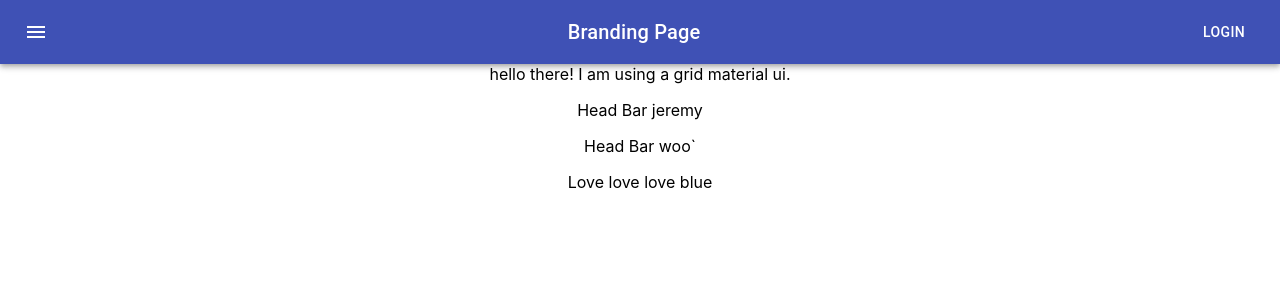
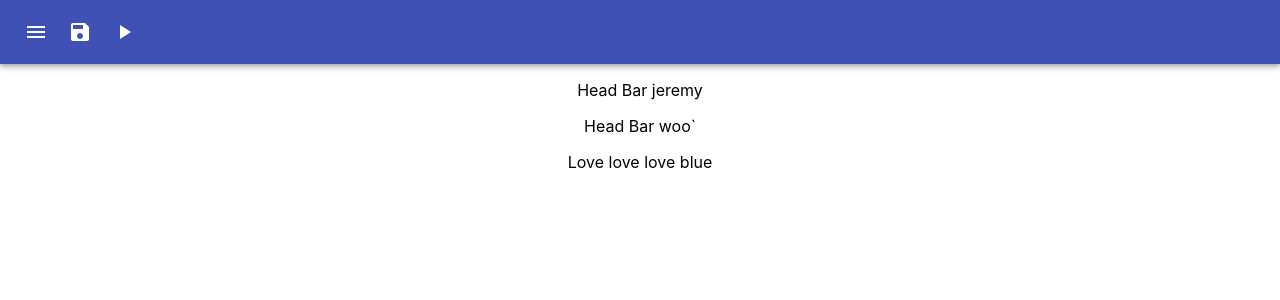
Before and after one commit to appcoreopc/rValtioTrader, a React (Create React App) app in the folder trader/: page / in a window 1280 px wide. Shown: the top 300 px of the page. Built offline with nearby package versions, Linux system fonts and the light colour scheme.

Commit message:
added custom button

```diff
--- a/trader/src/components/mainpage.tsx
+++ b/trader/src/components/mainpage.tsx
@@ -26,7 +26,6 @@ export const MainPage = (props:any) => {
         <NavigationBar />
         <Grid container spacing={3}>
           <Grid item xs={12}>
-              hello there! I am using a grid material ui.
               <Page />
           </Grid>
         </Grid>
--- a/trader/src/components/trader/navigationBar.tsx
+++ b/trader/src/components/trader/navigationBar.tsx
@@ -2,13 +2,11 @@
 import { createStyles, makeStyles, Theme } from '@material-ui/core/styles';
 import AppBar from '@material-ui/core/AppBar';
 import Toolbar from '@material-ui/core/Toolbar';
-import Typography from '@material-ui/core/Typography';
-import Button from '@material-ui/core/Button';
 import IconButton from '@material-ui/core/IconButton';
 import MenuIcon from '@material-ui/icons/Menu';
 import React, { Suspense, lazy } from 'react';
-
-//const Button = lazy(() => import('@material-ui/core/Button'));
+import SaveIcon from '@material-ui/icons/Save';
+import PlayArrowIcon from '@material-ui/icons/PlayArrow';
 
 const useStyles = makeStyles((theme: Theme) =>
   createStyles({
@@ -21,6 +19,9 @@ const useStyles = makeStyles((theme: Theme) =>
     title: {
       flexGrow: 1,
     },
+    toolBarButton: {
+        paddingLeft : 20
+    }
   }),
 );
 
@@ -30,14 +31,13 @@ export const NavigationBar = () => {
     return (
       <div className={classes.root}>
         <AppBar position="static">
-          <Toolbar>
+          <Toolbar >
             <IconButton edge="start" className={classes.menuButton} color="inherit" aria-label="menu">
               <MenuIcon />
+
+              <SaveIcon className={classes.toolBarButton} onClick={() => { alert('click')}}/>
+              <PlayArrowIcon className={classes.toolBarButton}/>
             </IconButton>
-            <Typography variant="h6" className={classes.title}>
-              Branding Page
-            </Typography>
-            <Button color="inherit">Login</Button>
           </Toolbar>
         </AppBar>
       </div>
```
Also changed, not shown: trader/src/components/toolbar/buildButton.tsx (added, +13 -0 lines), trader/src/components/toolbar/saveButton.tsx (added, +19 -0 lines), trader/src/components/toolbar/style.tsx (added, +19 -0 lines), trader/src/components/toolbar/zoomButton.tsx (added, +19 -0 lines).
